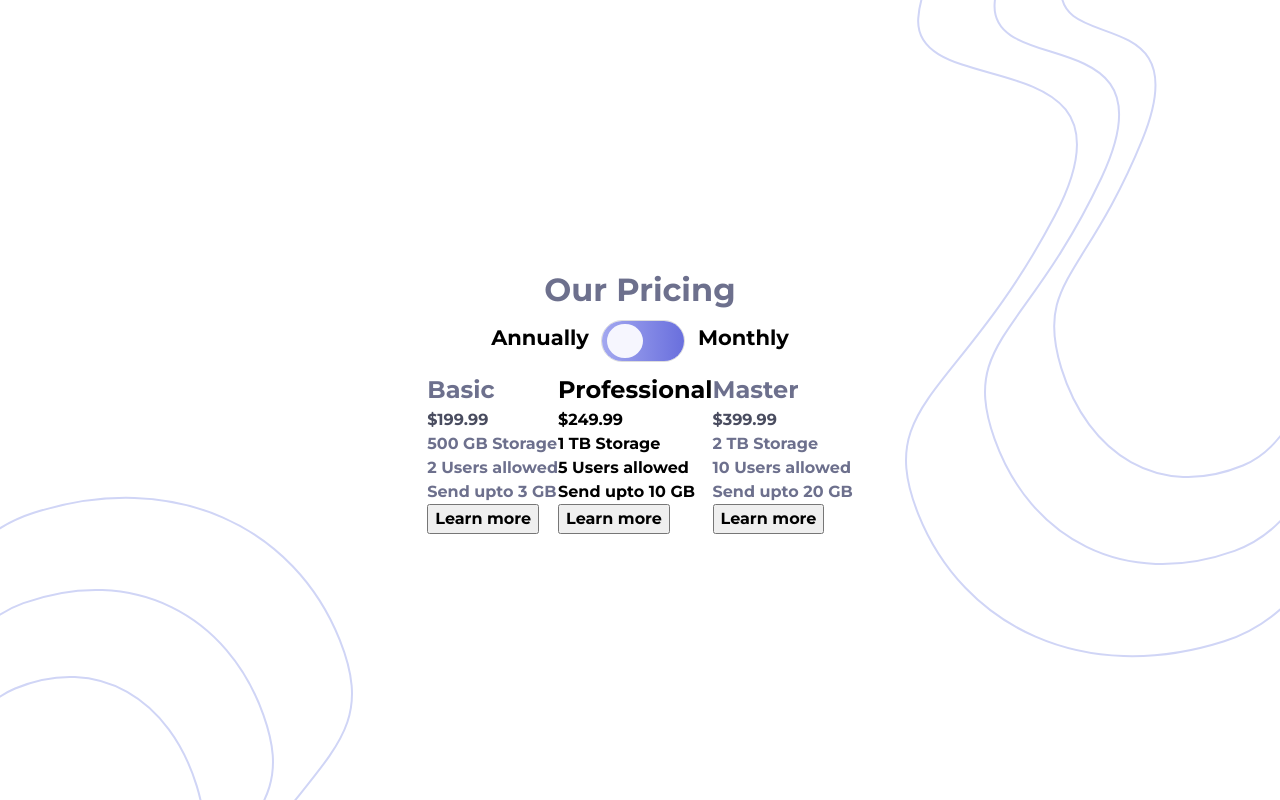
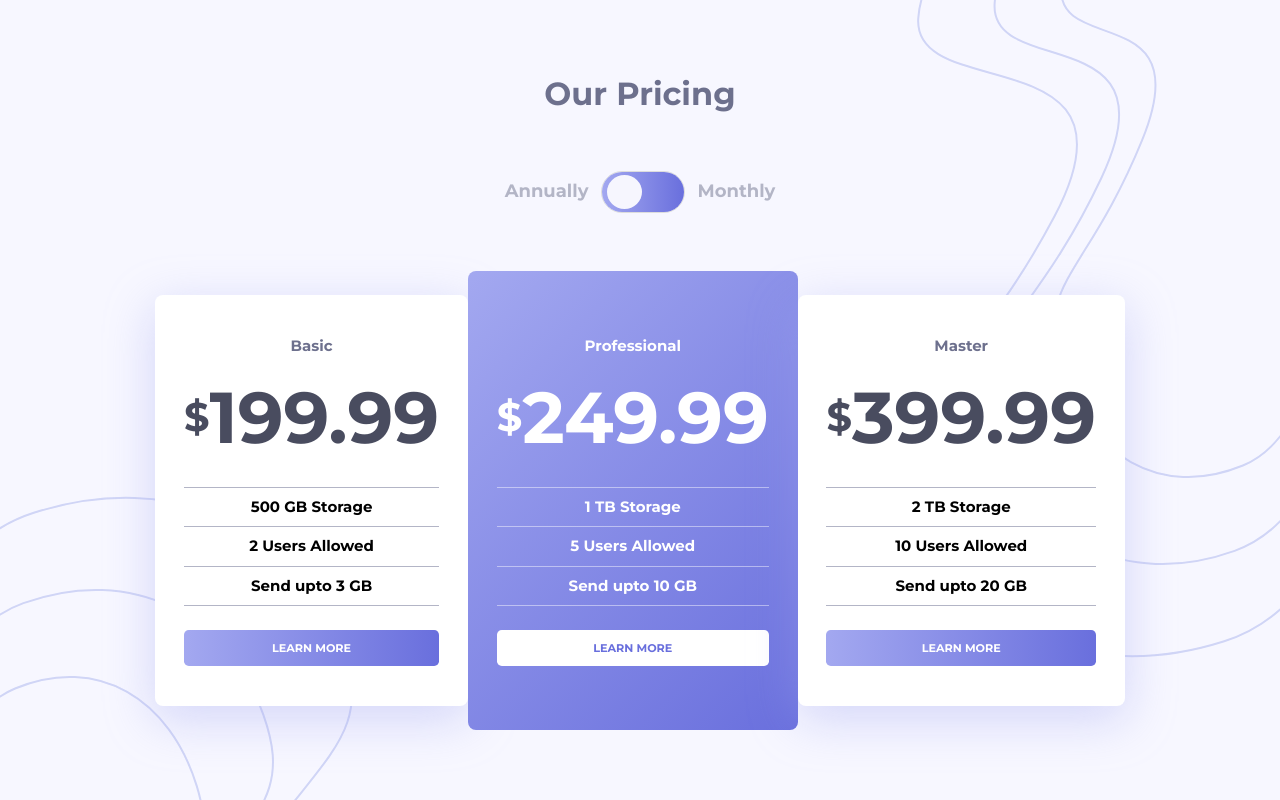
Before and after one commit to Jithin-b-p/pricing-component-with-toggle, a website built with Vite: page index.html in a window 1280 px wide. Built offline with nearby package versions, Linux system fonts and the light colour scheme.

Commit message:
updating styles for price cards

```diff
--- a/index.html
+++ b/index.html
@@ -37,24 +37,28 @@
         <div class="pricecards-basic">
           <h2 class="pricecards-basic__heading">Basic</h2>
 
-          <span class="pricecards-basic__price">$199.99</span>
+          <span class="pricecard-price pricecards-basic__price">199.99</span>
 
           <!-- list of plan sepcification -->
           <ul class="pricecards-basic__details">
             <li class="pricecards-basic__details--storage">500 GB Storage</li>
-            <li class="pricecards-basic__details--users">2 Users allowed</li>
+            <li class="pricecards-basic__details--users">2 Users Allowed</li>
             <li class="pricecards-basic__details--sendlimit">Send upto 3 GB</li>
           </ul>
 
           <!-- learn more -->
-          <button class="btn pricecards-basic__details--btn">Learn more</button>
+          <button class="btn pricecards-btn pricecards-basic__details--btn">
+            Learn more
+          </button>
         </div>
 
         <!-- (hightlightcard) professional card -->
         <div class="pricecards-professional pricecards--highlight">
           <h2 class="pricecards-professional__heading">Professional</h2>
 
-          <span class="pricecards-professional__price">$249.99</span>
+          <span class="pricecard-price pricecards-professional__price"
+            >249.99</span
+          >
 
           <!-- list of plan sepcification -->
           <ul class="pricecards-professional__details">
@@ -62,7 +66,7 @@
               1 TB Storage
             </li>
             <li class="pricecards-professional__details--users">
-              5 Users allowed
+              5 Users Allowed
             </li>
             <li class="pricecards-professional__details--sendlimit">
               Send upto 10 GB
@@ -70,7 +74,9 @@
           </ul>
 
           <!-- learn more -->
-          <button class="btn pricecards-professional__details--btn">
+          <button
+            class="btn pricecards-btn pricecards-professional__details--btn"
+          >
             Learn more
           </button>
         </div>
@@ -79,19 +85,19 @@
         <div class="pricecards-master">
           <h2 class="pricecards-master__heading">Master</h2>
 
-          <span class="pricecards-master__price">$399.99</span>
+          <span class="pricecard-price pricecards-master__price">399.99</span>
 
           <!-- list of plan sepcification -->
           <ul class="pricecards-master__details">
             <li class="pricecards-master__details--storage">2 TB Storage</li>
-            <li class="pricecards-master__details--users">10 Users allowed</li>
+            <li class="pricecards-master__details--users">10 Users Allowed</li>
             <li class="pricecards-master__details--sendlimit">
               Send upto 20 GB
             </li>
           </ul>
 
           <!-- learn more -->
-          <button class="btn pricecards-master__details--btn">
+          <button class="btn pricecards-btn pricecards-master__details--btn">
             Learn more
           </button>
         </div>
--- a/sass/abstract/_variables.scss
+++ b/sass/abstract/_variables.scss
@@ -10,15 +10,17 @@
   --clr-neutral-300: 234 14% 74%;
   --clr-neutral-400: 240 78% 98%;
 
+  --clr-primary-100: 237 63% 64%;
+  --clr-primary-200: 236 72% 79%;
   --gradient-toright: linear-gradient(
     to right,
-    hsl(236, 72%, 79%),
-    hsl(237, 63%, 64%)
+    hsl(var(--clr-primary-200)),
+    hsl(var(--clr-primary-100))
   );
 
   --gradient-diagonal: linear-gradient(
-    45deg,
-    hsl(236, 72%, 79%),
-    hsl(237, 63%, 64%)
+    -45deg,
+    hsl(var(--clr-primary-100)),
+    hsl(var(--clr-primary-200))
   );
 }
--- a/sass/base/_global.scss
+++ b/sass/base/_global.scss
@@ -19,7 +19,7 @@ body {
 
   background: right top no-repeat url("../../public/images/bg-top.svg"),
     left bottom no-repeat url("../../public/images/bg-bottom.svg");
-
+  background-color: #f7f7ff;
   &-heading {
     color: hsl(var(--clr-neutral-200));
   }
--- a/sass/base/_typography.scss
+++ b/sass/base/_typography.scss
@@ -0,0 +1,22 @@
+.pricecards {
+  &-basic__heading,
+  &-professional__heading,
+  &-master__heading {
+    font-size: 0.9375rem;
+  }
+  &-basic__price,
+  &-professional__price,
+  &-master__price {
+    font-size: 4.5rem;
+  }
+  &-basic__details,
+  &-professional__details,
+  &-master__details {
+    font-size: 0.9375rem;
+  }
+}
+
+.pricecard-price::before {
+  content: "$";
+  font-size: 2.5rem;
+}
--- a/sass/components/_button.scss
+++ b/sass/components/_button.scss
@@ -0,0 +1,9 @@
+.btn {
+  font: inherit;
+  font-size: 0.7rem;
+  padding: 0.6rem;
+  text-transform: uppercase;
+  border: none;
+  border-radius: 0.3rem;
+  background-color: #fff;
+}
--- a/sass/components/_toggle-swtich.scss
+++ b/sass/components/_toggle-swtich.scss
@@ -1,21 +1,23 @@
 fieldset {
   border: none;
+  margin-block: 3rem;
 }
 
 .pricing-toggle {
   --baseSize: 12px;
 
   label {
-    font-size: calc(var(--baseSize) * 1.75);
     margin: 0 0.5rem 0;
+    font-size: calc(var(--baseSize) * 1.5);
+    color: hsl(var(--clr-neutral-300));
     cursor: pointer;
   }
 
   input[type="radio"] {
     display: inline-block;
-    margin-inline-end: -2px;
     width: 42%;
     height: 80%;
+    margin-inline-end: -2px;
     opacity: 0;
     position: relative;
     z-index: 1;
@@ -24,15 +26,19 @@ fieldset {
 }
 
 .pricing-toggle__wrapper {
+  display: inline-block;
+  width: 7em;
+  height: 3.5em;
   font-size: var(--baseSize);
-  display: inline-block;
   vertical-align: middle;
 
-  width: 7em;
-  height: 3.5em;
   border-radius: 3.5rem;
   border: 1px solid #ddd;
   position: relative;
+
+  &:focus-within {
+    outline: 3px solid black;
+  }
 }
 
 .pricing-toggle__switcher {
@@ -41,7 +47,7 @@ fieldset {
   position: absolute;
   top: 2.75px;
   left: 5px;
-  // right: 100%;
+  right: 100%;
   width: 43%;
   height: 85%;
 
@@ -69,7 +75,7 @@ fieldset {
   left: 52%;
 }
 
-/* support Windows High Contrast Mode. Credit: Adrian Roselli https://twitter.com/aardrian/status/1021372139990134785 */
+/* support Windows High Contrast Mode. */
 @media screen and (-ms-high-contrast: active) {
   .pricing-toggle__switcher {
     background-color: windowText;
--- a/sass/pages/_pricing.scss
+++ b/sass/pages/_pricing.scss
@@ -2,6 +2,15 @@
 
 .pricecards {
   display: flex;
+  text-align: center;
+
+  &-basic__price,
+  &-master__price,
+  &-professional__price {
+    display: flex;
+    align-items: center;
+    margin-block-start: 0.3rem;
+  }
 
   &-basic__heading,
   &-master__heading {
@@ -15,6 +24,56 @@
 
   &-basic__details,
   &-master__details {
-    color: hsl(var(--clr-neutral-200));
+    &--btn {
+      color: #fff;
+      background-image: var(--gradient-toright);
+    }
+  }
+
+  &-professional__details {
+    --color: #ffffff74;
+    &--btn {
+      color: hsl(var(--clr-primary-100));
+    }
+  }
+
+  &-basic__details,
+  &-master__details,
+  &-professional__details {
+    margin-block-start: 1rem;
+    li {
+      padding-block: 0.5rem;
+      border-bottom: 1px solid var(--color, hsl(var(--clr-neutral-300)));
+    }
+
+    li:first-of-type {
+      border-top: 1px solid var(--color, hsl(var(--clr-neutral-300)));
+    }
+  }
+
+  &-basic,
+  &-master,
+  &-professional {
+    border-radius: 0.5rem;
+  }
+
+  &-basic,
+  &-master {
+    padding: 2.5rem 1.8rem;
+    background-color: #fff;
+    margin-block: 1.5rem;
+
+    box-shadow: 0 0.8rem 3rem 0.1rem hsl(var(--clr-primary-200) / 0.4);
+  }
+
+  &-professional {
+    padding: 4rem 1.8rem;
+    background-image: var(--gradient-diagonal);
+    color: #fff;
+  }
+
+  &-btn {
+    width: 100%;
+    margin-block-start: 1.5rem;
   }
 }
```
